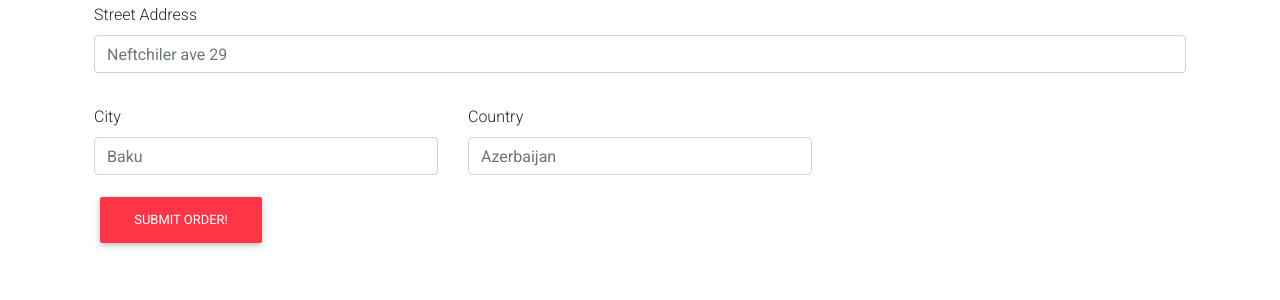
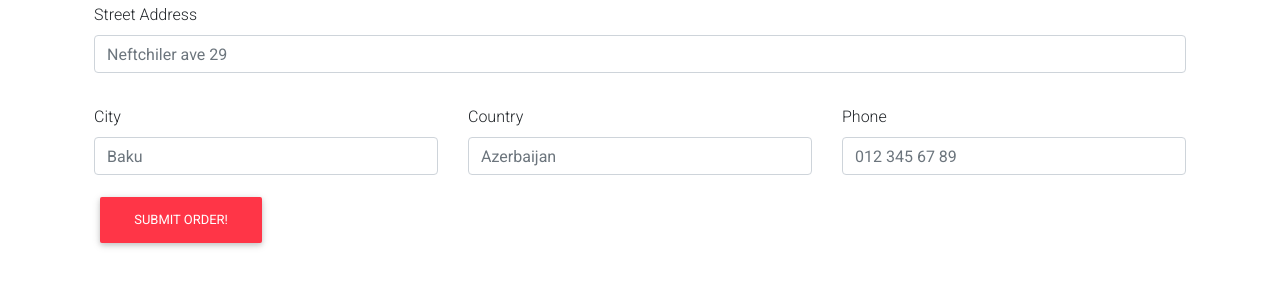
Before and after one commit to lunarinaa/holbertonschool-portfolio_project, a Django app: page /order/ in a window 1280 px wide. Shown: the part 1914-2214 px from the top of the page. Run offline with Django 3.2, Linux system fonts and the light colour scheme; data comes from the database, SQL or seed files in the repository; both versions use the stored data as it was after the commit; some libraries are stand-ins or nearby versions.

Commit message:
order model updated

```diff
--- a/holbies_bakery/customer/models.py
+++ b/holbies_bakery/customer/models.py
@@ -29,6 +29,7 @@ class OrderModel(models.Model):
     street = models.CharField(max_length=50, blank=True)
     city = models.CharField(max_length=50, blank=True)
     state = models.CharField(max_length=15, blank=True)
+    phone = models.IntegerField(default='0000000000', blank=True)
     is_paid = models.BooleanField(default=False)
     is_shipped = models.BooleanField(default=False)
 
--- a/holbies_bakery/customer/templates/customer/order.html
+++ b/holbies_bakery/customer/templates/customer/order.html
@@ -119,6 +119,12 @@
                             <input required class="form-control" type="text" placeholder="Azerbaijan" name="country" />
                         </div>
                     </div>
+                    <div class="col-md-4 col-sm-12">
+                        <div class="form-group pt-3">
+                            <label for="name">Phone</label>
+                            <input required class="form-control" type="text" placeholder="012 345 67 89" name="phone" />
+                        </div>
+                    </div>
 
                 </div>
 
--- a/holbies_bakery/customer/views.py
+++ b/holbies_bakery/customer/views.py
@@ -42,6 +42,7 @@ class Order(View):
         street = request.POST.get('street')
         city = request.POST.get('city')
         state = request.POST.get('country')
+        phone = request.POST.get('phone')
 
         order_items = {
             'items': []
@@ -73,6 +74,7 @@ class Order(View):
             street=street,
             city=city,
             state=state,
+            phone=phone,
         )
         order.items.add(*item_ids)
 
```
Also changed, not shown: holbies_bakery/customer/migrations/0007_ordermodel_phone.py (added), holbies_bakery/db.sqlite3.
